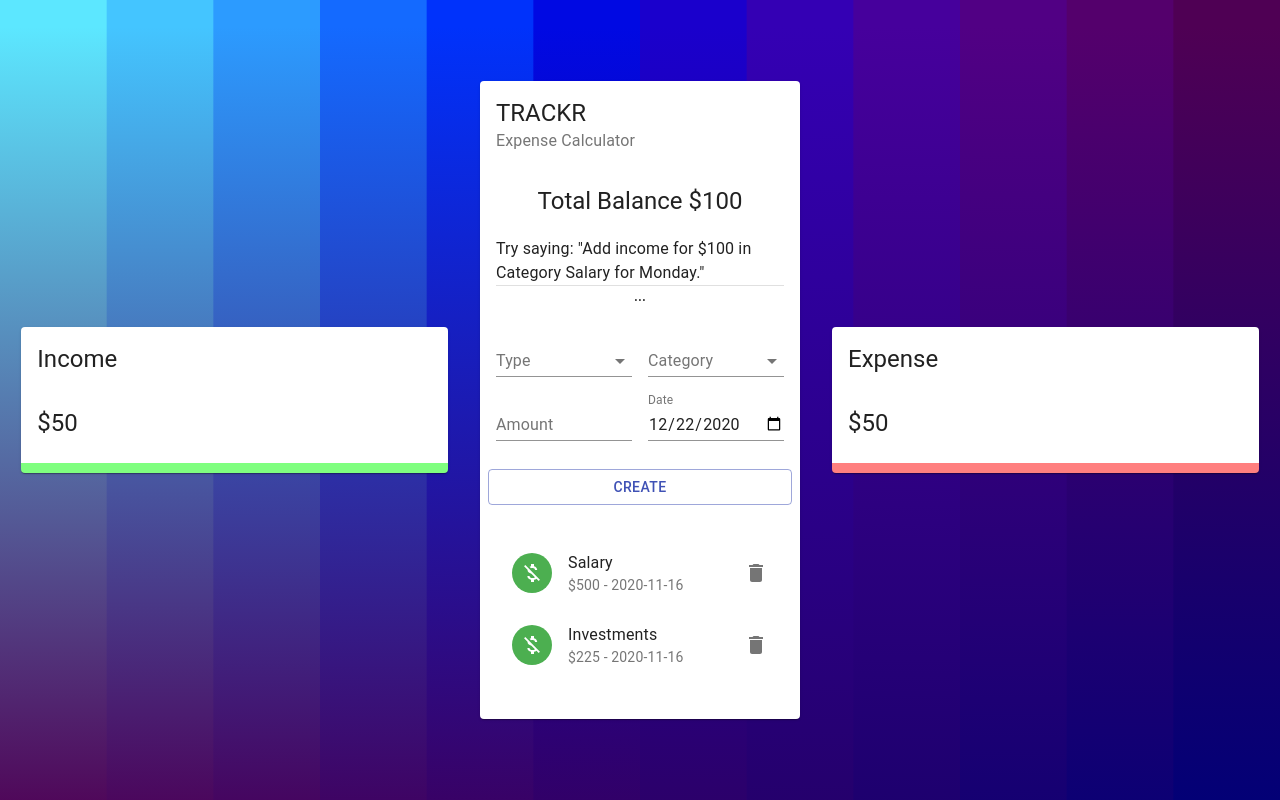
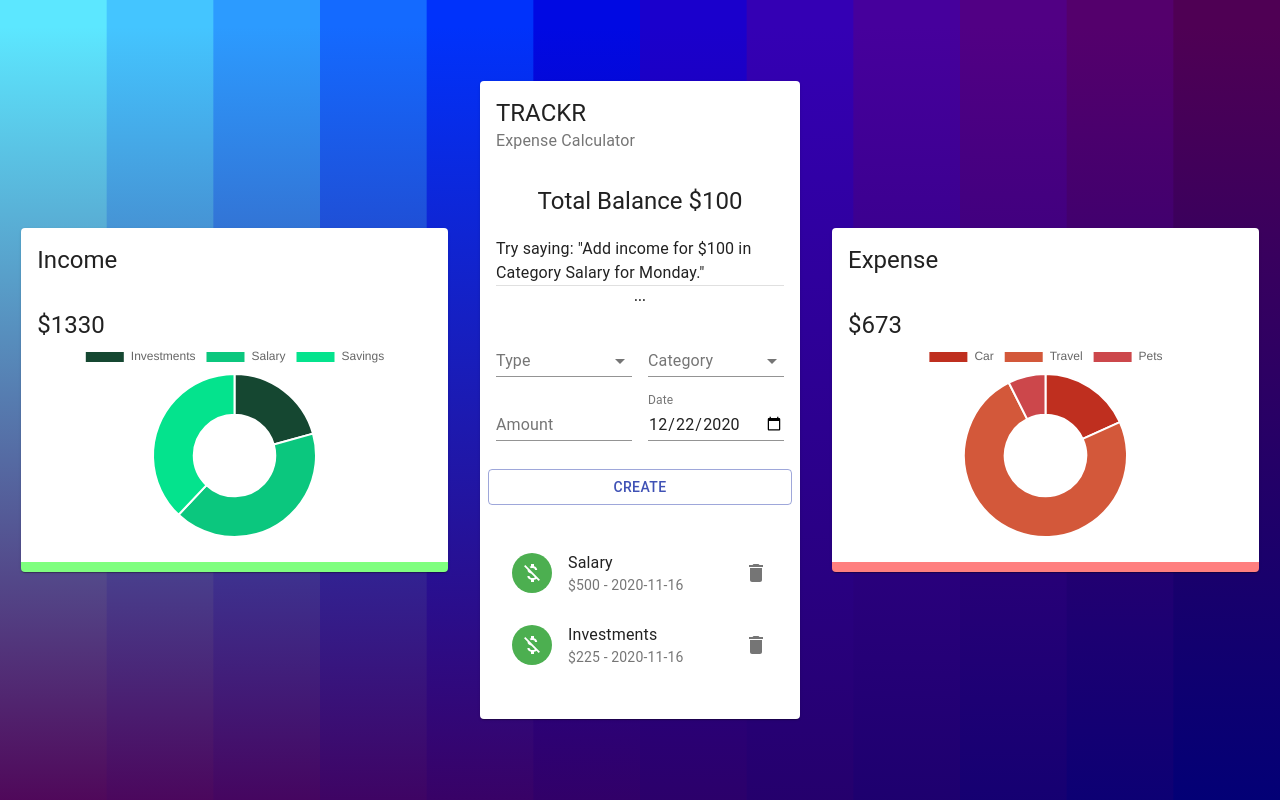
Before and after one commit to Roeck/Trackr, a React (Create React App) app: page / in a window 1280 px wide. Built offline with nearby package versions, Linux system fonts and the light colour scheme.

Commit message:
useTransacion component and animation displaying

```diff
--- a/src/components/Details/Details.jsx
+++ b/src/components/Details/Details.jsx
@@ -1,17 +1,19 @@
 import React from 'react';
 import { Card, CardHeader, CardContent, Typography } from '@material-ui/core';
 import { Doughnut } from 'react-chartjs-2';
+import useTransactions from '../../useTransactions';
 
 import useStyles from './styles';
 
 const Details = ({ title }) => {
   const classes = useStyles();
+  const { total, chartData } = useTransactions(title);
   return (
     <Card className={title === 'Income' ? classes.income : classes.expense}>
       <CardHeader title={title} />
       <CardContent>
-        <Typography variant='h5'>$50</Typography>
-        {/* <Doughnut data='DATA' /> */}
+        <Typography variant='h5'>${total}</Typography>
+        <Doughnut data={chartData} />
       </CardContent>
     </Card>
   );
--- /dev/null
+++ b/src/useTransactions.js
@@ -0,0 +1,32 @@
+import { useContext } from 'react';
+import { ExpenseTrackerContext } from './context/context';
+
+import { incomeCategories, expenseCategories, resetCategories } from './constants/categories';
+
+const useTransactions = (title) => {
+  resetCategories();
+  const { transactions } = useContext(ExpenseTrackerContext);
+  const rightTransactions = transactions.filter((t) => t.type === title);
+  const total = rightTransactions.reduce((acc, currVal) => acc += currVal.amount, 0);
+  const categories = title === 'Income' ? incomeCategories : expenseCategories;
+
+  rightTransactions.forEach((t) => {
+    const category = categories.find((c) => c.type === t.category);
+
+    if (category) category.amount += t.amount;
+  });
+
+  const filteredCategories = categories.filter((sc) => sc.amount > 0);
+
+  const chartData = {
+    datasets: [{
+      data: filteredCategories.map((c) => c.amount),
+      backgroundColor: filteredCategories.map((c) => c.color),
+    }],
+    labels: filteredCategories.map((c) => c.type),
+  };
+
+  return { filteredCategories, total, chartData };
+};
+
+export default useTransactions;
```
Also changed, not shown: 1 other file (tests, documents, lock files or other folders).
